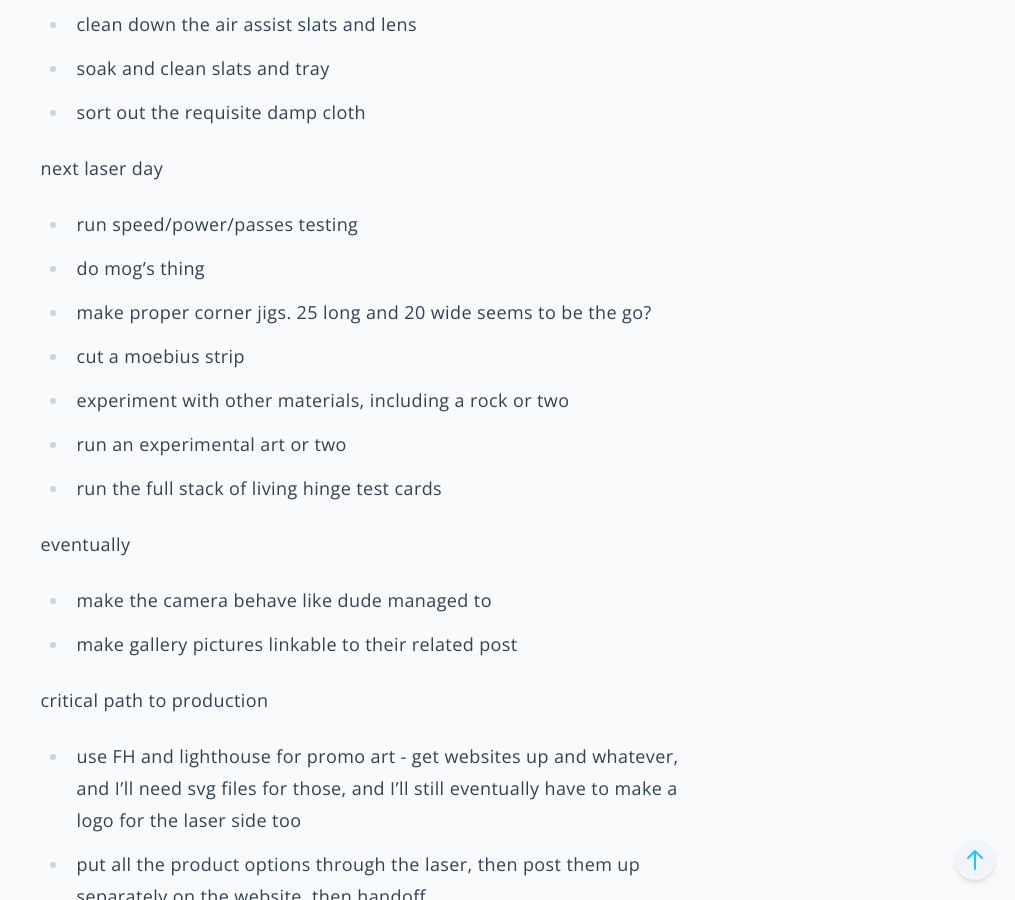
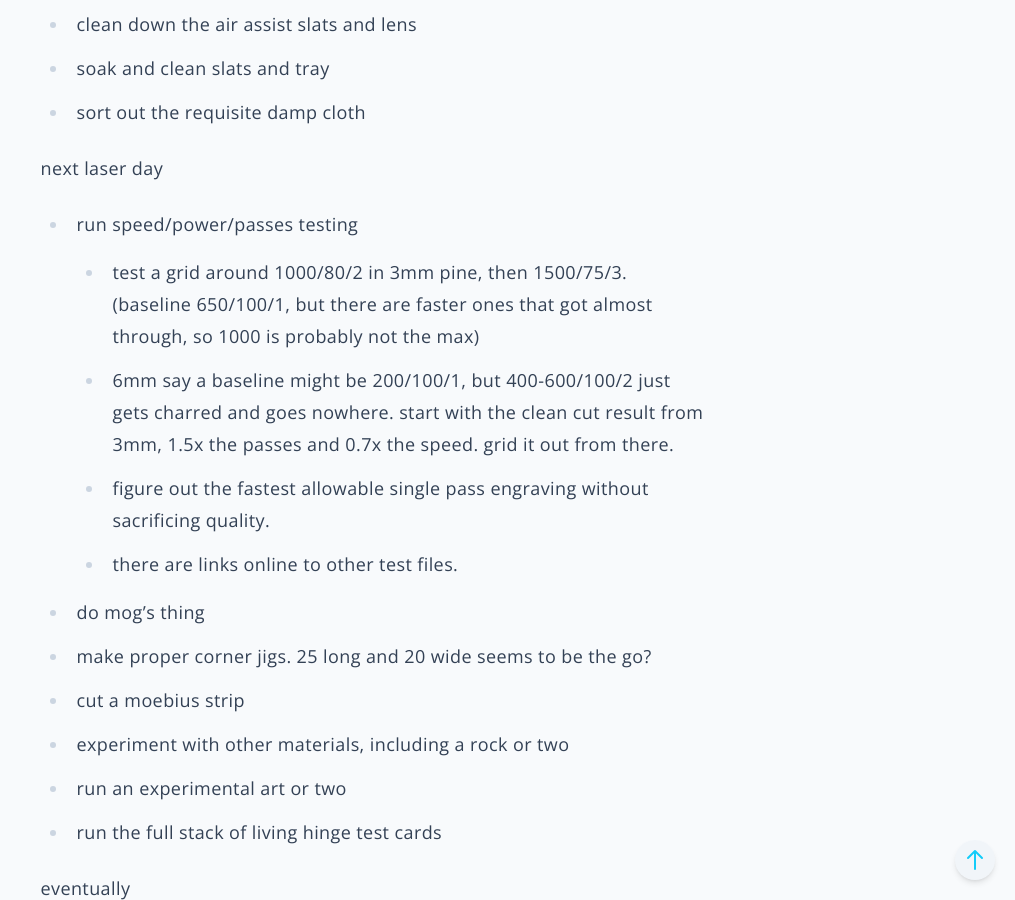
Before and after one commit to paper-engineer/laser-gallery, a Jekyll site: the page built from docs/_pages/troubleshooting.md, in a window 1280 px wide and 900 px high, scrolled down 312 px. Shown: the whole window, without its empty margins (265-1280 px from the left). Built offline with Jekyll 4.4.1, drawn with Linux system fonts in a browser that asks for light colours.

Commit message:
Update troubleshooting.md

```diff
--- a/docs/_pages/troubleshooting.md
+++ b/docs/_pages/troubleshooting.md
@@ -14,6 +14,10 @@ before next laser day
 
 next laser day
 - run speed/power/passes testing
+  - test a grid around 1000/80/2 in 3mm pine, then 1500/75/3. (baseline 650/100/1, but there are faster ones that got almost through, so 1000 is probably not the max)
+  - 6mm say a baseline might be 200/100/1, but 400-600/100/2 just gets charred and goes nowhere. start with the clean cut result from 3mm, 1.5x the passes and 0.7x the speed. grid it out from there.
+  - figure out the fastest allowable single pass engraving without sacrificing quality.
+  - there are links online to other test files.
 - do mog's thing
 - make proper corner jigs. 25 long and 20 wide seems to be the go?
 - cut a moebius strip
```
